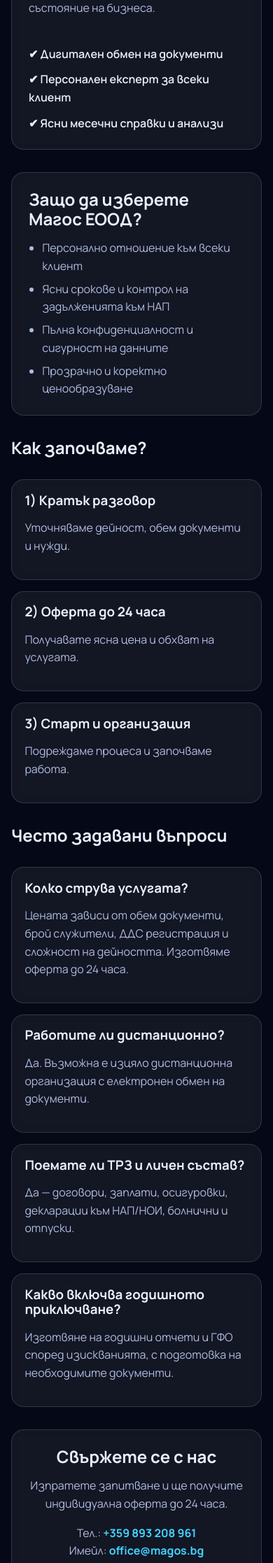
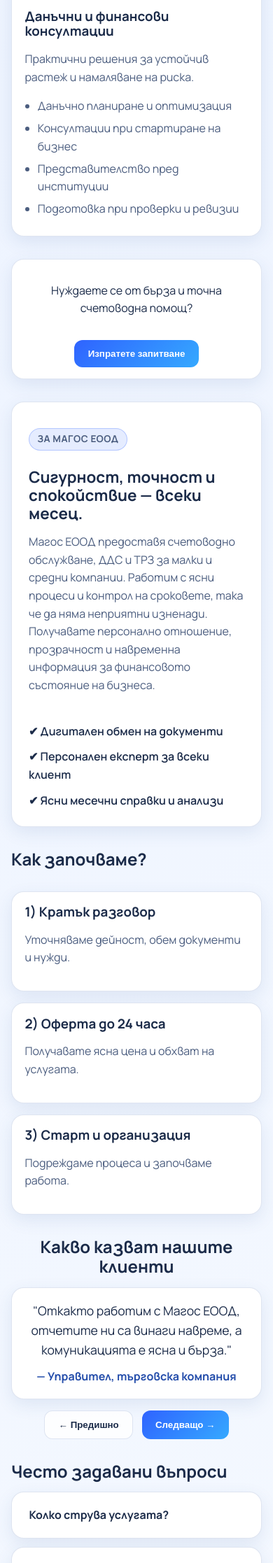
Before and after one commit to unaxsys/Accountant, a PHP site: page / in a window 390 px wide; the page is wider, and only the part inside the window is pictured. Shown: the part 2345-4579 px from the top of that part at 70% size. Run offline with PHP 8.4, Linux system fonts and the light colour scheme.

Commit message:
Redesign landing page to light CPA-style experience

```diff
--- a/index.html
+++ b/index.html
@@ -62,11 +87,12 @@
           <h3>Персонален контакт</h3>
           <p>директна връзка, без “прехвърляния”</p>
         </article>
-        </div>
       </section>
 
       <section class="cards" id="services">
-        <article class="card">
+        <article class="card service-card">
+          <img src="https://images.unsplash.com/photo-1554224155-6726b3ff858f?auto=format&fit=crop&w=1200&q=80" alt="Счетоводни документи" />
+          <div>
             <h3>Пълно счетоводно обслужване</h3>
             <p>Цялостна счетоводна грижа с ясно проследяване на всеки етап.</p>
             <ul>
@@ -75,8 +101,11 @@
               <li>Годишно приключване и ГФО</li>
               <li>Месечни финансови отчети и контрол</li>
             </ul>
+          </div>
         </article>
-        <article class="card">
+        <article class="card service-card">
+          <img src="https://images.unsplash.com/photo-1450101499163-c8848c66ca85?auto=format&fit=crop&w=1200&q=80" alt="ТРЗ и управление на екип" />
+          <div>
             <h3>ТРЗ и личен състав</h3>
             <p>Навременно администриране на персонал и възнаграждения без пропуски.</p>
             <ul>
@@ -85,8 +114,11 @@
               <li>Подаване на декларации към НАП и НОИ</li>
               <li>Болнични, отпуски и справки</li>
             </ul>
+          </div>
         </article>
-        <article class="card">
+        <article class="card service-card">
+          <img src="https://images.unsplash.com/photo-1520607162513-77705c0f0d4a?auto=format&fit=crop&w=1200&q=80" alt="Финансови анализи" />
+          <div>
             <h3>Данъчни и финансови консултации</h3>
             <p>Практични решения за устойчив растеж и намаляване на риска.</p>
             <ul>
@@ -95,7 +127,13 @@
               <li>Представителство пред институции</li>
               <li>Подготовка при проверки и ревизии</li>
             </ul>
+          </div>
         </article>
+      </section>
+
+      <section class="cta-strip">
+        <p>Нуждаете се от бърза и точна счетоводна помощ?</p>
+        <button class="btn quote-open" type="button">Изпратете запитване</button>
       </section>
 
       <section class="about" id="about">
@@ -113,16 +151,6 @@
           <li>✔ Дигитален обмен на документи</li>
           <li>✔ Персонален експерт за всеки клиент</li>
           <li>✔ Ясни месечни справки и анализи</li>
-        </ul>
-      </section>
-
-      <section class="section-box" id="trust">
-        <h2>Защо да изберете Магос ЕООД?</h2>
-        <ul class="section-list">
-          <li>Персонално отношение към всеки клиент</li>
-          <li>Ясни срокове и контрол на задълженията към НАП</li>
-          <li>Пълна конфиденциалност и сигурност на данните</li>
-          <li>Прозрачно и коректно ценообразуване</li>
         </ul>
       </section>
 
@@ -144,32 +172,50 @@
         </div>
       </section>
 
+      <section class="testimonials" id="testimonials">
+        <h2>Какво казват нашите клиенти</h2>
+        <article class="testimonial-card">
+          <p id="testimonial-text"></p>
+          <strong id="testimonial-author"></strong>
+        </article>
+        <div class="testimonial-controls">
+          <button class="btn btn-ghost" id="testimonial-prev" type="button">← Предишно</button>
+          <button class="btn" id="testimonial-next" type="button">Следващо →</button>
+        </div>
+      </section>
+
       <section class="faq" id="faq">
         <h2>Често задавани въпроси</h2>
-        <div class="cards">
-          <article class="card">
-            <h3>Колко струва услугата?</h3>
+        <div class="faq-list">
+          <article class="faq-item">
+            <button class="faq-question" type="button">Колко струва услугата?</button>
+            <div class="faq-answer">
               <p>
                 Цената зависи от обем документи, брой служители, ДДС регистрация и сложност на
                 дейността. Изготвяме оферта до 24 часа.
               </p>
+            </div>
           </article>
-          <article class="card">
-            <h3>Работите ли дистанционно?</h3>
+          <article class="faq-item">
+            <button class="faq-question" type="button">Работите ли дистанционно?</button>
+            <div class="faq-answer">
               <p>Да. Възможна е изцяло дистанционна организация с електронен обмен на документи.</p>
+            </div>
           </article>
-          <article class="card">
-            <h3>Поемате ли ТРЗ и личен състав?</h3>
-            <p>
-              Да — договори, заплати, осигуровки, декларации към НАП/НОИ, болнични и отпуски.
-            </p>
+          <article class="faq-item">
+            <button class="faq-question" type="button">Поемате ли ТРЗ и личен състав?</button>
+            <div class="faq-answer">
+              <p>Да — договори, заплати, осигуровки, декларации към НАП/НОИ, болнични и отпуски.</p>
+            </div>
           </article>
-          <article class="card">
-            <h3>Какво включва годишното приключване?</h3>
+          <article class="faq-item">
+            <button class="faq-question" type="button">Какво включва годишното приключване?</button>
+            <div class="faq-answer">
               <p>
                 Изготвяне на годишни отчети и ГФО според изискванията, с подготовка на необходимите
                 документи.
               </p>
+            </div>
           </article>
         </div>
       </section>
--- a/styles.css
+++ b/styles.css
@@ -1,11 +1,14 @@
 :root {
-  --bg: #050816;
-  --text: #e9eeff;
-  --muted: #afbbdf;
-  --brand: #6e8dff;
-  --brand-2: #42d3ff;
-  --card: rgba(255, 255, 255, 0.06);
-  --border: rgba(255, 255, 255, 0.14);
+  --bg: #f4f7ff;
+  --bg-soft: #eef4ff;
+  --text: #1b2b49;
+  --muted: #4b5d7f;
+  --brand: #2f63ff;
+  --brand-2: #35a9ff;
+  --card: #ffffff;
+  --border: rgba(34, 72, 153, 0.14);
+  --shadow: 0 14px 40px rgba(30, 69, 150, 0.1);
+  --soft-shadow: 0 8px 24px rgba(38, 74, 151, 0.1);
 }
 
 * {
@@ -16,73 +19,51 @@ body {
   margin: 0;
   font-family: "Manrope", system-ui, -apple-system, sans-serif;
   color: var(--text);
-  background: radial-gradient(1200px 600px at 70% -10%, #1b2b5f 0%, transparent 60%), var(--bg);
+  background: linear-gradient(140deg, #f9fbff 0%, #eef4ff 45%, #f5f9ff 100%);
   min-height: 100vh;
   line-height: 1.6;
 }
 
-.bg-glow {
-  position: fixed;
-  width: 340px;
-  aspect-ratio: 1;
-  border-radius: 50%;
-  filter: blur(80px);
-  opacity: 0.35;
-  pointer-events: none;
-}
-
-.bg-glow-left {
-  background: #4b66ff;
-  left: -90px;
-  top: 120px;
-}
-
-.bg-glow-right {
-  background: #00ccff;
-  right: -100px;
-  bottom: 80px;
-}
-
-/* Лесни настройки за позицията и размера на логото */
 :root {
-  --header-top-offset: 0rem; /* Отстояние на хедъра от горния ръб */
-  --logo-left-offset: 0rem; /* Отстояние на логото от левия ръб */
-  --logo-width: clamp(120px, 14vw, 170px); /* Базова ширина на логото (преди мащаб) */
-  --logo-scale: 2; /* Мащаб на самото изображение: 1 = 100%, 4 = 400% */
-  --header-logo-gap: 0.25rem; /* Разстояние между логото и хедъра */
+  --header-top-offset: 0rem;
+  --logo-left-offset: 0.2rem;
+  --logo-width: clamp(120px, 14vw, 170px);
+  --logo-scale: 2;
+  --header-logo-gap: 0.35rem;
 }
 
 .site-header,
 main,
 footer {
-  width: min(1100px, calc(100% - 2rem));
+  width: min(1120px, calc(100% - 2rem));
   margin: 0 auto;
 }
 
 .site-header {
   position: sticky;
   top: var(--header-top-offset);
-  z-index: 10;
-  margin-top: var(--header-top-offset);
-  margin-left: calc(var(--logo-left-offset) + (var(--logo-width) * var(--logo-scale)) + var(--header-logo-gap)); /* Пази място според реалния видим размер на логото */
+  z-index: 15;
+  margin-top: 0.3rem;
+  margin-left: calc(var(--logo-left-offset) + (var(--logo-width) * var(--logo-scale)) + var(--header-logo-gap));
   width: min(
-    1100px,
+    1120px,
     calc(100% - 1rem - (var(--logo-left-offset) + (var(--logo-width) * var(--logo-scale)) + var(--header-logo-gap)))
-  ); /* Свива хедъра, за да не влиза под логото */
-  padding: 0.85rem 1.1rem;
-  backdrop-filter: blur(14px);
-  border: 0px solid var(--border);
+  );
+  padding: 0.75rem 1.1rem;
+  backdrop-filter: blur(10px);
+  border: 1px solid rgba(255, 255, 255, 0.65);
   border-radius: 16px;
-  background: rgba(8, 12, 29, 0.75);
+  background: rgba(248, 252, 255, 0.8);
+  box-shadow: var(--soft-shadow);
   display: flex;
   align-items: center;
-  justify-content: flex-end;
+  justify-content: space-between;
   gap: 1rem;
 }
 
 .corner-logo {
   position: fixed;
-  top: var(--header-top-offset);
+  top: 0.1rem;
   left: var(--logo-left-offset);
   z-index: 20;
   display: inline-flex;
@@ -94,51 +75,174 @@ footer {
   width: var(--logo-width);
   height: auto;
   display: inline-flex;
-  overflow: visible; /* Позволява лого на 400% да се вижда извън контейнера */
+  overflow: visible;
 }
 
 .logo-mark img {
-  width: 100%; /* Базова ширина, контролира се от --logo-width */
-  max-width: none; /* Важно при по-голям мащаб (напр. 400%) */
-  transform: scale(var(--logo-scale)); /* Реално уголемява/смалява логото */
-  transform-origin: top left; /* Логото расте надясно/надолу от горе-ляво */
+  width: 100%;
+  max-width: none;
+  transform: scale(var(--logo-scale));
+  transform-origin: top left;
   height: auto;
   object-fit: contain;
-  filter:
-    drop-shadow(0 0 12px rgba(66, 211, 255, 0.6))
-    drop-shadow(0 0 24px rgba(110, 141, 255, 0.4));
 }
 
-nav {
+.menu-toggle {
+  display: none;
+  border: 1px solid var(--border);
+  background: #fff;
+  border-radius: 10px;
+  width: 2.3rem;
+  height: 2.3rem;
+  color: var(--text);
+}
+
+.main-nav {
   display: flex;
   gap: 1rem;
+  align-items: center;
 }
 
-nav a {
+.main-nav a,
+.dropdown-toggle {
   color: var(--muted);
+  text-decoration: none;
+  font-weight: 600;
+  background: transparent;
+  border: 0;
+  font: inherit;
+  cursor: pointer;
+  padding: 0;
+}
+
+.main-nav a:hover,
+.dropdown-toggle:hover {
+  color: var(--text);
+}
+
+.nav-dropdown {
+  position: relative;
+}
+
+.dropdown-menu {
+  position: absolute;
+  top: 1.8rem;
+  left: 0;
+  min-width: 180px;
+  padding: 0.6rem;
+  background: #fff;
+  border-radius: 12px;
+  border: 1px solid var(--border);
+  box-shadow: var(--soft-shadow);
+  display: grid;
+  gap: 0.4rem;
+  opacity: 0;
+  transform: translateY(5px);
+  pointer-events: none;
+  transition: 0.2s ease;
+}
+
+.nav-dropdown:hover .dropdown-menu,
+.nav-dropdown:focus-within .dropdown-menu {
+  opacity: 1;
+  transform: translateY(0);
+  pointer-events: auto;
+}
+
+.dropdown-menu a {
+  padding: 0.35rem 0.45rem;
+  border-radius: 8px;
+}
+
+.dropdown-menu a:hover {
+  background: var(--bg-soft);
+}
+
+.mobile-drawer {
+  position: fixed;
+  top: 0;
+  right: -320px;
+  width: min(82vw, 300px);
+  height: 100vh;
+  background: #fff;
+  z-index: 30;
+  box-shadow: -12px 0 36px rgba(15, 36, 78, 0.22);
+  transition: right 0.24s ease;
+  padding: 1rem;
+}
+
+.mobile-drawer.open {
+  right: 0;
+}
+
+.drawer-head {
+  display: flex;
+  justify-content: space-between;
+  align-items: center;
+}
+
+.drawer-close {
+  border: 0;
+  background: transparent;
+  font-size: 1.2rem;
+}
+
+.drawer-nav {
+  margin-top: 1rem;
+  display: grid;
+  gap: 0.8rem;
+}
+
+.drawer-nav a {
+  color: var(--text);
   text-decoration: none;
   font-weight: 600;
 }
 
-nav a:hover {
-  color: var(--text);
+.drawer-backdrop {
+  position: fixed;
+  inset: 0;
+  z-index: 25;
+  background: rgba(12, 28, 66, 0.25);
 }
 
 main {
-  padding-top: 3rem;
+  padding-top: 2.4rem;
 }
 
 .hero {
+  position: relative;
+  border-radius: 24px;
+  overflow: hidden;
+  min-height: 420px;
+  display: grid;
+  place-items: center;
   text-align: center;
+  background-image: url("https://images.unsplash.com/photo-1554224154-26032ffc0d07?auto=format&fit=crop&w=1920&q=80");
+  background-size: cover;
+  background-position: center;
+  box-shadow: var(--shadow);
+}
+
+.hero-overlay {
+  position: absolute;
+  inset: 0;
+  background: linear-gradient(120deg, rgba(242, 247, 255, 0.82), rgba(225, 239, 255, 0.65));
+}
+
+.hero-content {
+  position: relative;
+  max-width: 760px;
+  padding: 2rem 1.5rem;
 }
 
 .tag {
   display: inline-block;
   padding: 0.25rem 0.7rem;
   border-radius: 999px;
-  background: rgba(110, 141, 255, 0.2);
-  border: 1px solid rgba(110, 141, 255, 0.4);
-  color: #cbd8ff;
+  background: rgba(47, 99, 255, 0.12);
+  border: 1px solid rgba(47, 99, 255, 0.28);
+  color: #1e4ab8;
   font-size: 0.85rem;
   font-weight: 700;
   text-transform: uppercase;
@@ -158,10 +262,14 @@ h1 {
   max-width: 12ch;
 }
 
-.subtitle {
+.subtitle,
+.card p,
+.about p,
+.contact p,
+.section-list,
+.cards .card ul,
+.stats p {
   color: var(--muted);
-  max-width: 70ch;
-  margin: 0 auto;
 }
 
 .hero-actions {
@@ -174,7 +282,7 @@ h1 {
 
 .btn {
   text-decoration: none;
-  color: #05102b;
+  color: #ffffff;
   background: linear-gradient(135deg, var(--brand), var(--brand-2));
   padding: 0.75rem 1.2rem;
   border-radius: 12px;
@@ -189,7 +297,7 @@ h1 {
 }
 
 .btn-ghost {
-  background: rgba(255, 255, 255, 0.08);
+  background: rgba(255, 255, 255, 0.82);
   color: var(--text);
   border: 1px solid var(--border);
 }
@@ -198,36 +306,7 @@ h1 {
   padding: 0.55rem 0.9rem;
 }
 
-.stats {
-  margin-top: 2rem;
-  display: grid;
-  grid-template-columns: repeat(3, minmax(0, 1fr));
-  gap: 0.9rem;
-}
-
-.stats article,
-.card,
-.about,
-.contact {
-  background: var(--card);
-  border: 1px solid var(--border);
-  border-radius: 18px;
-  backdrop-filter: blur(6px);
-}
-
-.stats article {
-  padding: 1rem;
-}
-
-.stats h3 {
-  font-size: clamp(1.2rem, 4vw, 1.7rem);
-}
-
-.stats p {
-  margin: 0.2rem 0 0;
-  color: var(--muted);
-}
-
+.stats,
 .cards {
   margin-top: 2rem;
   display: grid;
@@ -235,16 +314,65 @@ h1 {
   gap: 1rem;
 }
 
-.card {
+.stats article,
+.card,
+.about,
+.contact,
+.testimonial-card,
+.faq-item,
+.cta-strip {
+  background: var(--card);
+  border: 1px solid var(--border);
+  border-radius: 18px;
+  box-shadow: var(--soft-shadow);
+}
+
+.stats article,
+.card,
+.testimonial-card,
+.faq-item {
   padding: 1.15rem;
 }
 
-.card p {
-  color: var(--muted);
+.service-card {
+  display: grid;
+  gap: 0.9rem;
+}
+
+.service-card img {
+  width: 100%;
+  aspect-ratio: 16 / 9;
+  object-fit: cover;
+  border-radius: 12px;
+}
+
+.cards .card ul {
+  margin: 0.7rem 0 0;
+  padding-left: 1.15rem;
+}
+
+.cards .card li {
+  margin-bottom: 0.4rem;
+}
+
+.cta-strip {
+  margin-top: 2rem;
+  padding: 1rem 1.2rem;
+  display: flex;
+  align-items: center;
+  justify-content: space-between;
+  gap: 1rem;
+}
+
+.about,
+.process,
+.testimonials,
+.faq,
+.contact {
+  margin-top: 2rem;
 }
 
 .about {
-  margin-top: 2rem;
   padding: 1.5rem;
   display: grid;
   grid-template-columns: 1.4fr 1fr;
@@ -257,10 +385,6 @@ h1 {
   font-size: clamp(1.4rem, 3vw, 2.2rem);
 }
 
-.about p {
-  color: var(--muted);
-}
-
 .about ul {
   list-style: none;
   padding: 0;
@@ -270,56 +394,68 @@ h1 {
   font-weight: 600;
 }
 
+.process h2,
+.testimonials h2,
+.faq h2 {
+  margin-bottom: 1rem;
+}
+
+.testimonials {
+  text-align: center;
+}
+
+.testimonial-card p {
+  font-size: 1.1rem;
+  margin: 0;
+}
+
+.testimonial-card strong {
+  margin-top: 0.7rem;
+  display: block;
+  color: #254eab;
+}
+
+.testimonial-controls {
+  margin-top: 1rem;
+  display: flex;
+  justify-content: center;
+  gap: 0.8rem;
+}
+
+.faq-list {
+  display: grid;
+  gap: 0.8rem;
+}
+
+.faq-question {
+  width: 100%;
+  text-align: left;
+  border: 0;
+  background: transparent;
+  color: var(--text);
+  font: inherit;
+  font-weight: 700;
+  cursor: pointer;
+}
+
+.faq-answer {
+  max-height: 0;
+  overflow: hidden;
+  transition: max-height 0.25s ease;
+}
+
+.faq-item.active .faq-answer {
+  max-height: 220px;
+}
+
 .contact {
-  margin: 2rem 0;
+  margin-bottom: 2rem;
   padding: 1.5rem;
   text-align: center;
 }
 
-.contact p {
-  color: var(--muted);
-}
-
-
-.cards .card ul {
-  margin: 0.7rem 0 0;
-  padding-left: 1.15rem;
-  color: var(--muted);
-}
-
-.cards .card li {
-  margin-bottom: 0.4rem;
-}
-
-.section-box,
-.process,
-.faq {
-  margin-top: 2rem;
-}
-
-.section-box {
-  padding: 1.5rem;
-  background: var(--card);
-  border: 1px solid var(--border);
-  border-radius: 18px;
-  backdrop-filter: blur(6px);
-}
-
-.section-list {
-  margin: 1rem 0 0;
-  padding-left: 1.2rem;
-  color: var(--muted);
-  display: grid;
-  gap: 0.45rem;
-}
-
-.process h2,
-.faq h2 {
-  margin-bottom: 1rem;
-}
-
 .contact a {
-  color: var(--brand-2);
+  color: #1e5dce;
   text-decoration: none;
   font-weight: 700;
 }
@@ -332,14 +468,13 @@ h1 {
   width: min(560px, calc(100% - 2rem));
   border: 1px solid var(--border);
   border-radius: 18px;
-  background: #0a1433;
+  background: #ffffff;
   color: var(--text);
   padding: 0;
 }
 
 .quote-dialog::backdrop {
-  background: rgba(4, 8, 20, 0.7);
-  backdrop-filter: blur(3px);
+  background: rgba(14, 30, 68, 0.28);
 }
 
 .quote-form {
@@ -355,11 +490,11 @@ h1 {
 }
 
 .close-btn {
-  border: 0;
+  border: 1px solid var(--border);
   border-radius: 10px;
   width: 2rem;
   height: 2rem;
-  background: rgba(255, 255, 255, 0.12);
+  background: #fff;
   color: var(--text);
   cursor: pointer;
 }
@@ -368,24 +503,24 @@ h1 {
   display: grid;
   gap: 0.35rem;
   font-weight: 600;
-  color: #d2ddff;
+  color: #27426f;
 }
 
 .quote-form input,
 .quote-form select,
 .quote-form textarea {
-  border: 1px solid #2f4378;
+  border: 1px solid #b6c9ec;
   border-radius: 10px;
   padding: 0.6rem 0.7rem;
   font: inherit;
   color: var(--text);
-  background: #0f1c42;
+  background: #f9fbff;
 }
 
 .form-note {
   min-height: 1.2rem;
   margin: 0;
-  color: #7dffc6;
+  color: #238454;
   font-weight: 600;
 }
 
@@ -395,17 +530,26 @@ footer {
   text-align: center;
 }
 
-@media (max-width: 850px) {
-  nav {
+@media (max-width: 980px) {
+  :root {
+    --header-top-offset: 0.3rem;
+    --logo-left-offset: 0.65rem;
+    --logo-width: clamp(110px, 30vw, 145px);
+    --logo-scale: 2.45;
+    --header-logo-gap: 0.65rem;
+  }
+
+  .site-header {
+    padding-inline: 0.85rem;
+  }
+
+  .main-nav {
     display: none;
   }
 
-  :root {
-    --header-top-offset: 0.5rem; /* По-малко отстояние на мобилно */
-    --logo-left-offset: 0.8rem; /* По-малко отстояние вляво на мобилно */
-    --logo-width: clamp(105px, 30vw, 145px); /* Базова ширина на логото на мобилно */
-    --logo-scale: 2.7; /* По-нисък мащаб на мобилно, за да не заема целия екран */
-    --header-logo-gap: 0.8rem; /* Дистанция лого/хедър на мобилно */
+  .menu-toggle {
+    display: inline-grid;
+    place-items: center;
   }
 
   .stats,
@@ -414,4 +558,8 @@ footer {
     grid-template-columns: 1fr;
   }
 
+  .cta-strip {
+    flex-direction: column;
+    text-align: center;
+  }
 }
```
Also changed, not shown: other parts of index.html (+32 -7 lines), script.js (+73 -0 lines). Lines whose indentation alone changed are shown as unchanged.
